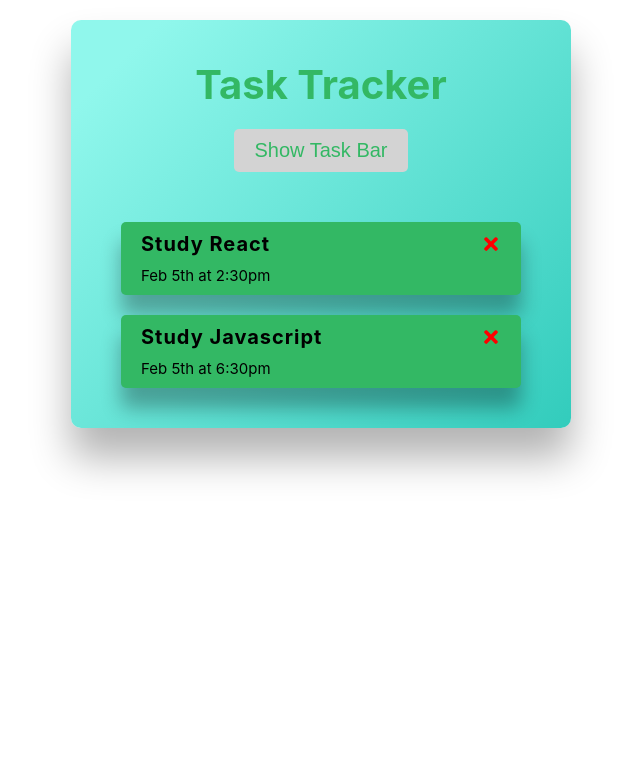
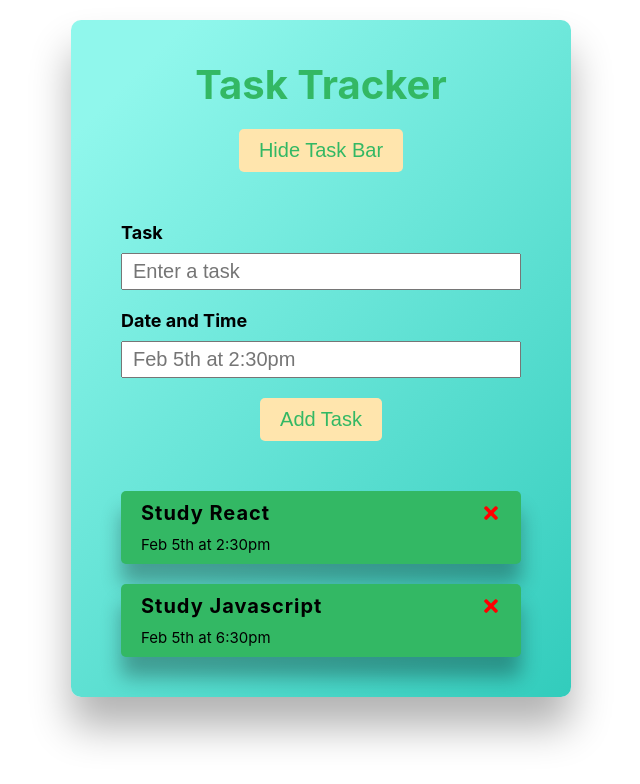
Before and after one commit to gurhanalan/React-TaskTracker-Project, a React (Create React App) app: page / in a window 1280 px wide. Shown: the top 784 px of the page, without its empty margins (319-959 px from the left). Built offline with nearby package versions, Linux system fonts and the light colour scheme.

Commit message:
change app

```diff
--- a/src/App.js
+++ b/src/App.js
@@ -22,15 +22,31 @@ const taskArray = [
 ];
 
 function App() {
+    // Hooks
     const [tasks, setTasks] = useState(taskArray);
+    const [showInputField, setShowInputField] = useState(true);
 
+    // Functions
     const addTask = (newTask) => setTasks([...tasks, newTask]);
+    const toggleInputDisplay = () => setShowInputField(!showInputField);
+
+    const toggleIsDone = (idtarget) => {
+        setTasks(
+            tasks.map((task) =>
+                task.id === idtarget ? { ...task, isDone: !task.isDone } : task
+            )
+        );
+    };
+
     return (
         <div className="App">
             <WrapperMain>
-                <Header />
-                <InputList addTask={addTask}/>
-                <TaskList taskArray={tasks} />
+                <Header
+                    toggleInputDisplay={toggleInputDisplay}
+                    showInputField={showInputField}
+                />
+                <InputList addTask={addTask} showInputField={showInputField} />
+                <TaskList taskArray={tasks} toggleIsDone={toggleIsDone} />
             </WrapperMain>
         </div>
     );
```
